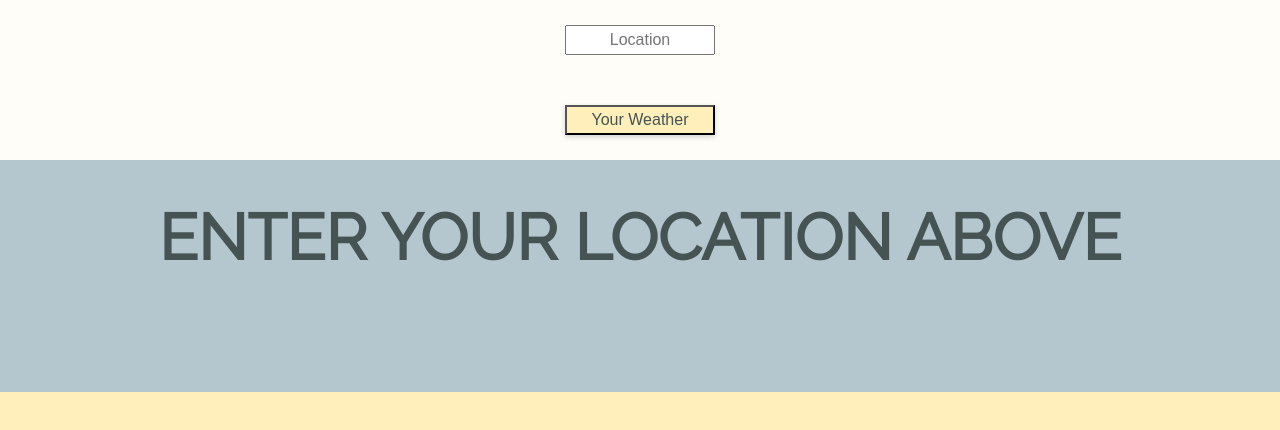
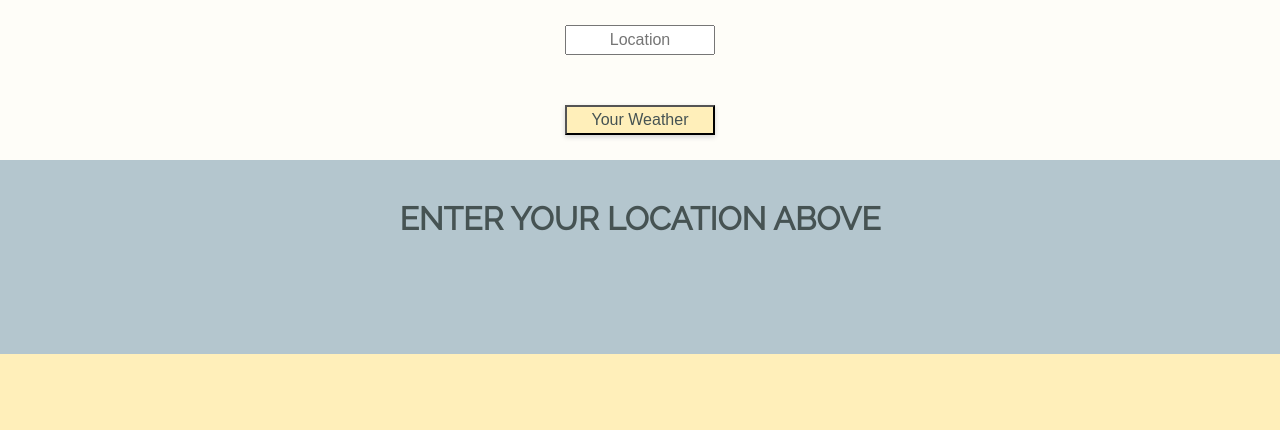
Before and after one commit to jamie29w/weather-api-app, a React (Create React App) app in the folder client/: page / in a window 1280 px wide. Shown: the top 430 px of the page. Built offline with nearby package versions, Linux system fonts and the light colour scheme.

Commit message:
styling changes

```diff
--- a/client/src/main/App.js
+++ b/client/src/main/App.js
@@ -2,7 +2,6 @@ import React, { Component } from 'react'
 import HeaderComponent from './header/Component'
 import axios from 'axios'
 import BodyComponent from "./body/Component"
-
 
 
 class App extends Component {
--- a/client/src/main/body/Component.js
+++ b/client/src/main/body/Component.js
@@ -9,6 +9,7 @@ function BodyComponent (props) {
             marginRight: "auto",
             marginTop: "5vh",
             textAlign: "center",
+            fontSize: '1em'
         },
         outerDiv: {
             backgroundColor: "#B4C6CE",
```
